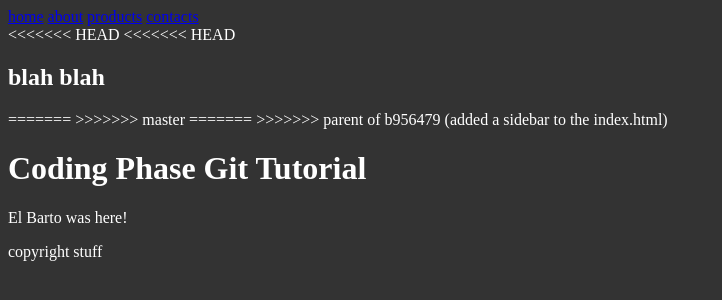
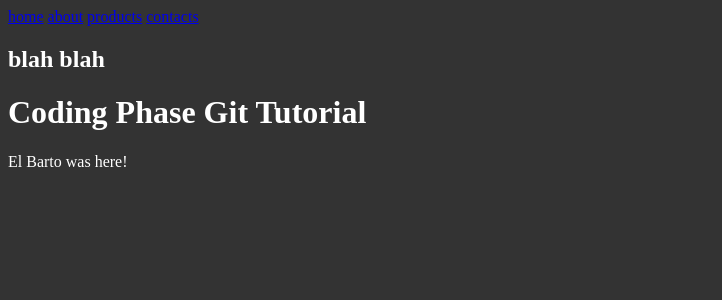
Before and after one commit to signeyz/git-course, a plain HTML site: page index.html in a window 1280 px wide. Shown: the whole page, without its empty margins (0-722 px from the left). Drawn offline with Linux system fonts and the light colour scheme.

Commit message:
made more changes to get the revert to work

```diff
--- a/index.html
+++ b/index.html
@@ -14,17 +14,10 @@
       <a href="#">products</a>
       <a href="#">contacts</a>
     </header>
-<<<<<<< HEAD
-<<<<<<< HEAD
     <aside>
       <h2>blah blah</h2>
     </aside>
-=======
->>>>>>> master
-=======
->>>>>>> parent of b956479 (added a sidebar to the index.html)
     <h1>Coding Phase Git Tutorial</h1>
     <p>El Barto was here!</p>
-    <footer>copyright stuff</footer>
   </body>
 </html>
```
